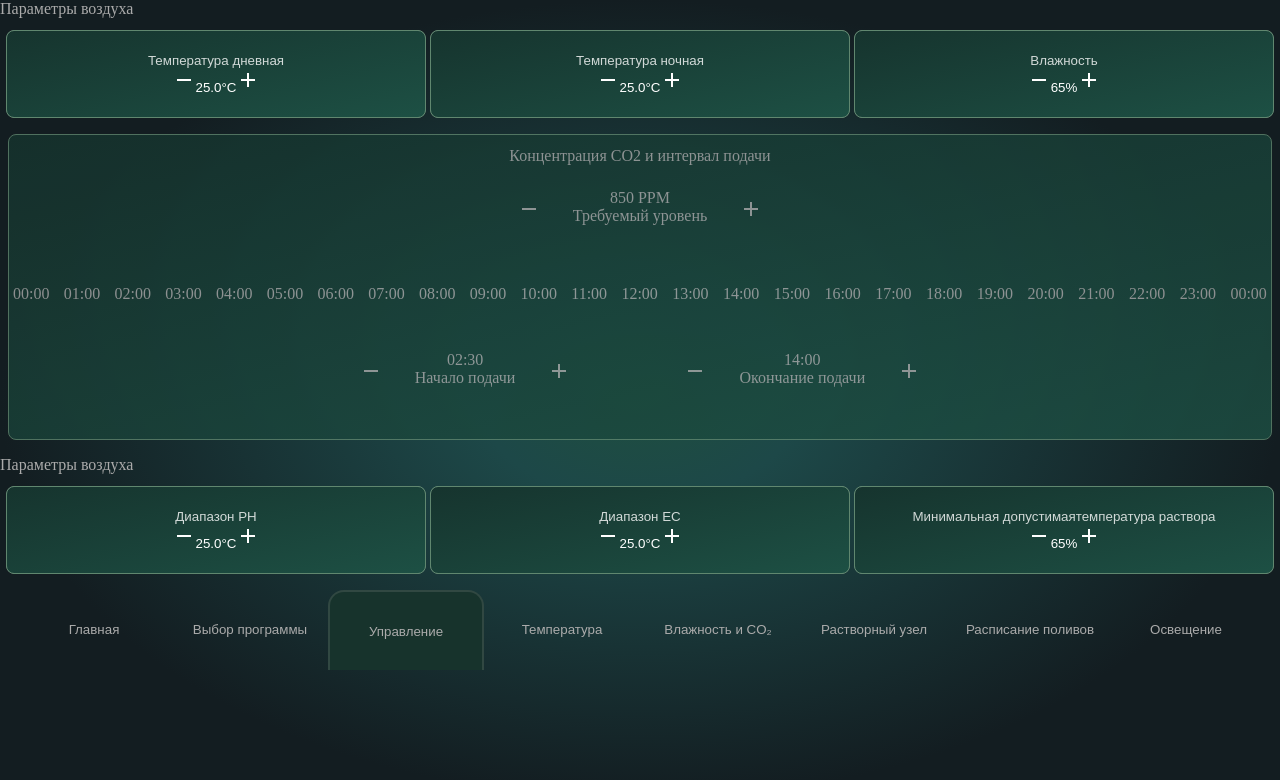
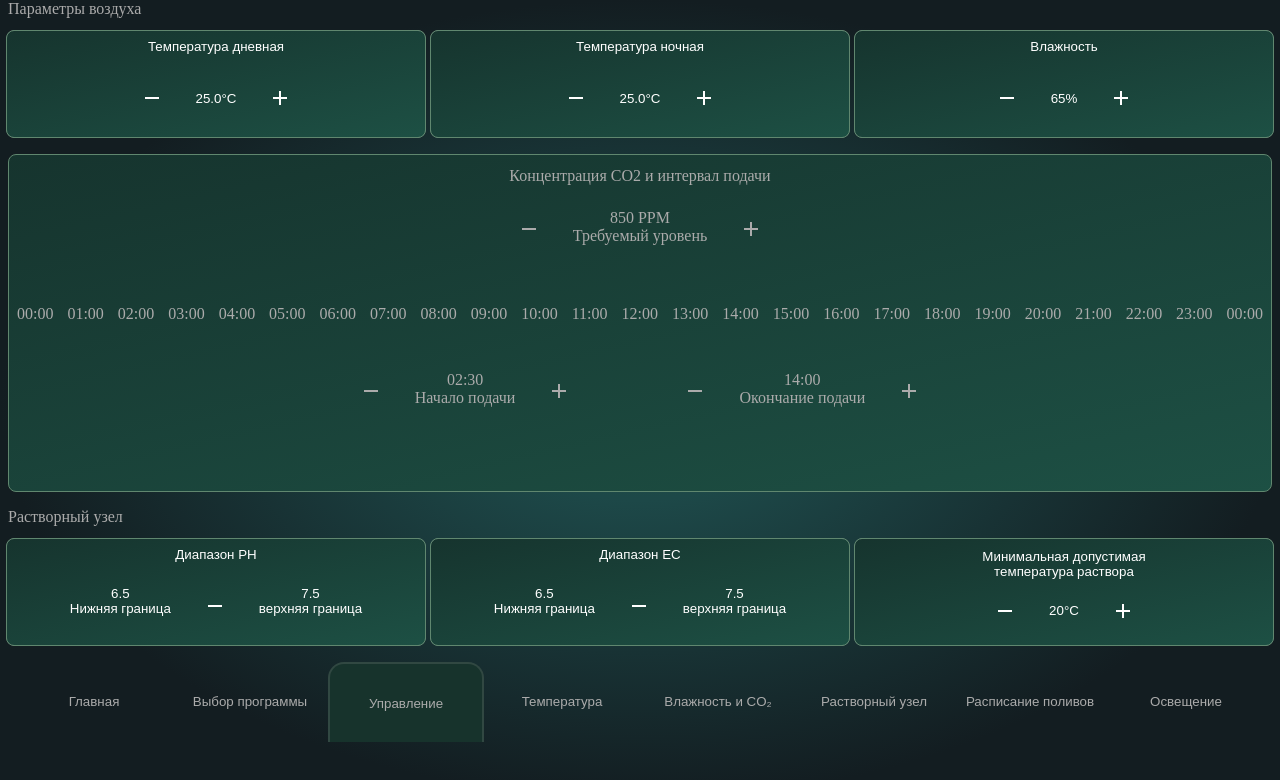
Before and after one commit to x3m4ikc/rea, a React (Create React App) app: page /control in a window 1280 px wide. Shown: the top 780 px of the page. Built offline with nearby package versions, Linux system fonts and the light colour scheme.

Commit message:
Setup before graphs

```diff
--- a/src/Components/ImageHolder/ImageHolder.css
+++ /dev/null
@@ -1,7 +0,0 @@
-.room_image {
-    display: block;
-    margin-top: 5rem;
-    margin-left: auto;
-    margin-right: auto;
-    width: 50%;
-}
--- a/src/Components/ImageHolder/ImageHolder.js
+++ /dev/null
@@ -1,13 +0,0 @@
-import "./ImageHolder.css";
-import image from '../../static/images/room.png'
-
-const ImageHolder = () => {
-    return (
-        // Позишн релатив, внутри 3 дива и добавить позишн абсолют + бордер (ботом, лефт и тд)+ видт и хейгхт
-        <div className="img-holder">
-            <img src={image} className="room_image"/>
-        </div>
-    )
-}
-
-export default ImageHolder;
--- a/src/Components/TopBar/TopBar.js
+++ /dev/null
@@ -1,22 +0,0 @@
-import './TopBar.css'
-
-const TopBar = () => {
-    return (
-            <div className="buttons-holder-topbar">
-                <button className="button-topbar">
-                    <span className="span-topbar">Датчик влажности 1</span>
-                    <p className="sensor-value">65% ()</p>
-                </button>
-                <button className="button-topbar">
-                    <span className="span-topbar">Датчик влажности 2</span>
-                    <p className="sensor-value">67% ()</p>
-                </button>
-                <button className="button-topbar">
-                    <span className="span-topbar">Датчик уровня CO₂</span>
-                    <p className="sensor-value">450 PPM ()</p>
-                </button>
-            </div>
-    )
-}
-
-export default TopBar;
--- a/src/pages/Control/ControlPage.css
+++ b/src/pages/Control/ControlPage.css
@@ -1,22 +1,14 @@
 .box-middle {
-    padding-top: 0.75rem;
-    padding-left: 0.25rem;
-    padding-right: 0.25rem;
+    padding: 0.75rem 0.5rem 2rem;
     border: 0.05rem solid #60876F;
     border-radius: .5rem;
     margin: 1rem .5rem;
     text-align: center;
     background-image: linear-gradient(167deg, rgba(22,52,46,1) 0%, rgba(29,80,68,1) 100%);
-    opacity: 0.8;
 }
 
 .flex-box {
     justify-content: center
-}
-
-.flex-box-inside {
-    display: flex;
-    flex-direction: column;
 }
 
 .flex-box-column {
@@ -46,3 +38,17 @@
     margin-left: 2rem;
     margin-right: 2rem;
 }
+
+.change-icon2 {
+    margin: -.25rem;
+    margin-left: 2rem;
+    margin-right: 2rem;
+}
+
+.equaling {
+    align-items: center;
+}
+
+.heading {
+    padding-left: .5rem;
+}
--- a/src/pages/Control/ControlPage.js
+++ b/src/pages/Control/ControlPage.js
@@ -21,30 +21,30 @@ export default ControlPage;
 const TopLayer = () => {
   return (
     <div>
-      <span className="text">Параметры воздуха</span>
+      <span className="text heading air">Параметры воздуха</span>
       <div className="buttons-holder-topbar">
                 <button className="button-topbar">
                     <span className="span-topbar">Температура дневная</span>
-                    <div>
-                      <RemoveOutlinedIcon />
+                    <div className='flex-container equaling'>
+                      <RemoveOutlinedIcon className='change-icon'/>
                       <span>25.0°С</span>
-                      <AddOutlinedIcon />
+                      <AddOutlinedIcon className='change-icon'/>
                     </div>
                 </button>
                 <button className="button-topbar">
                     <span className="span-topbar">Температура ночная</span>
-                    <div>
-                      <RemoveOutlinedIcon />
+                    <div className='flex-container equaling'>
+                      <RemoveOutlinedIcon className='change-icon'/>
                       <span>25.0°С</span>
-                      <AddOutlinedIcon />
+                      <AddOutlinedIcon className='change-icon'/>
                     </div>
                 </button>
                 <button className="button-topbar">
                     <span className="span-topbar">Влажность</span>
-                    <div>
-                      <RemoveOutlinedIcon />
+                    <div className='flex-container equaling'>
+                      <RemoveOutlinedIcon className='change-icon'/>
                       <span>65%</span>
-                      <AddOutlinedIcon />
+                      <AddOutlinedIcon className='change-icon'/>
                     </div>
                 </button>
             </div>
@@ -128,31 +128,50 @@ const MiddleLayer = () => {
 const BottomLayer = () => {
   return (
     <div>
-      <span className="text">Параметры воздуха</span>
+      <span className="text heading">Растворный узел</span>
       <div className="buttons-holder-topbar">
+
                 <button className="button-topbar">
                     <span className="span-topbar">Диапазон PH</span>
-                    <div>
-                      <RemoveOutlinedIcon />
-                      <span>25.0°С</span>
-                      <AddOutlinedIcon />
+                    <div className='flex-container'>
+                      <div className='flex-column-container'>
+                        <span>6.5</span>
+                        <span>Нижняя граница</span>
+                      </div>
+                      <RemoveOutlinedIcon className='change-icon'/>
+                      <div className='flex-column-container'>
+                        <span>7.5</span>
+                        <span>верхняя граница</span>
+                      </div>
                     </div>
+
                 </button>
                 <button className="button-topbar">
                     <span className="span-topbar">Диапазон EC</span>
-                    <div>
-                      <RemoveOutlinedIcon />
-                      <span>25.0°С</span>
-                      <AddOutlinedIcon />
+                    <div className='flex-container'>
+                      <div className='flex-column-container'>
+                        <span>6.5</span>
+                        <span>Нижняя граница</span>
+                      </div>
+                      <RemoveOutlinedIcon className='change-icon'/>
+                      <div className='flex-column-container'>
+                        <span>7.5</span>
+                        <span>верхняя граница</span>
+                      </div>
                     </div>
+
                 </button>
                 <button className="button-topbar">
-                    <span className="span-topbar">Минимальная допустимая</span>
-                    <span className="span-topbar">температура раствора</span>
-                    <div>
-                      <RemoveOutlinedIcon />
-                      <span>65%</span>
-                      <AddOutlinedIcon />
+                    <div className='flex-column-container'>
+                      <span className="span-topbar">Минимальная допустимая</span>
+                      <span className="span-topbar">температура раствора</span>
+                      <div className='flex-container'>
+                        <RemoveOutlinedIcon className='change-icon2'/>
+
+                            <span>20°С</span>
+
+                        <AddOutlinedIcon className='change-icon2'/>
+                      </div>
                     </div>
                 </button>
             </div>
--- a/src/pages/Humidity/HumidityPage.css
+++ b/src/pages/Humidity/HumidityPage.css
@@ -1,7 +1,34 @@
-.space {
-    margin-top: 3.9rem;
-}
-
 .text {
     color: #ABABAB;
 }
+
+.buttons-holder-topbar {
+    display: flex;
+    flex-direction: row;
+    width: 100%;
+    height: 15vh;
+    padding-top: 0.75rem;
+    padding-left: 0.25rem;
+    padding-right: 0.25rem;
+}
+
+.button-topbar {
+    width: 100%;
+    padding-top: .5rem;
+    margin-left: 0.15rem;
+    margin-right: 0.15rem;
+    border: 1px solid #60876F;
+    border-radius: 8px;
+    background-image: linear-gradient(167deg, rgba(22,52,46,1) 0%, rgba(29,80,68,1) 100%);
+    color: #FFFFFF;
+}
+
+span + p {
+    margin-top: 0.5rem;
+}
+
+.room_image {
+    display: block;
+    margin: 5rem auto 2.5rem auto;
+    width: 50%;
+}
--- a/src/pages/Humidity/HumidityPage.js
+++ b/src/pages/Humidity/HumidityPage.js
@@ -1,6 +1,5 @@
-import ImageHolder from "../../Components/ImageHolder/ImageHolder";
 import NavMenu from "../../Components/NavMenu/NavMenu";
-import TopBar from "../../Components/TopBar/TopBar";
+import image from '../../static/images/room.png'
 import './HumidityPage.css';
 
 const HumidityPage = () => {
@@ -8,12 +7,36 @@ const HumidityPage = () => {
         <div>
             <TopBar />
             <ImageHolder />
-            {/*  */}
-            {/* Добавить паддинги сверху и снизу и текст алайнг потом убрать спейс */}
-            <div className="space" />
             <NavMenu />
         </div>
     )
 }
 
 export default HumidityPage;
+
+const TopBar = () => {
+    return (
+            <div className="buttons-holder-topbar">
+                <button className="button-topbar">
+                    <span className="span-topbar">Датчик влажности 1</span>
+                    <p className="sensor-value">65%</p>
+                </button>
+                <button className="button-topbar">
+                    <span className="span-topbar">Датчик влажности 2</span>
+                    <p className="sensor-value">67%</p>
+                </button>
+                <button className="button-topbar">
+                    <span className="span-topbar">Датчик уровня CO₂</span>
+                    <p className="sensor-value">450 PPM</p>
+                </button>
+            </div>
+    )
+}
+
+const ImageHolder = () => {
+    return (
+        <div className="img-holder">
+            <img src={image} className="room_image"/>
+        </div>
+    )
+}
--- a/src/Components/TopBar/TopBar.css
+++ b/src/pages/Temperature/TemperaturePage.css
@@ -2,7 +2,7 @@
     display: flex;
     flex-direction: row;
     width: 100%;
-    height: 12.5vh;
+    height: 15vh;
     padding-top: 0.75rem;
     padding-left: 0.25rem;
     padding-right: 0.25rem;
@@ -10,6 +10,7 @@
 
 .button-topbar {
     width: 100%;
+    padding-top: .5rem;
     margin-left: 0.15rem;
     margin-right: 0.15rem;
     border: 1px solid #60876F;
@@ -18,10 +19,12 @@
     color: #FFFFFF;
 }
 
-.span-topbar {
-    opacity: 80%;
-}
-
 span + p {
     margin-top: 0.5rem;
 }
+
+.room_image {
+    display: block;
+    margin: 5rem auto 2.5rem auto;
+    width: 50%;
+}
```
Also changed, not shown: src/pages/Temperature/TemperaturePage.js (+52 -0 lines).
